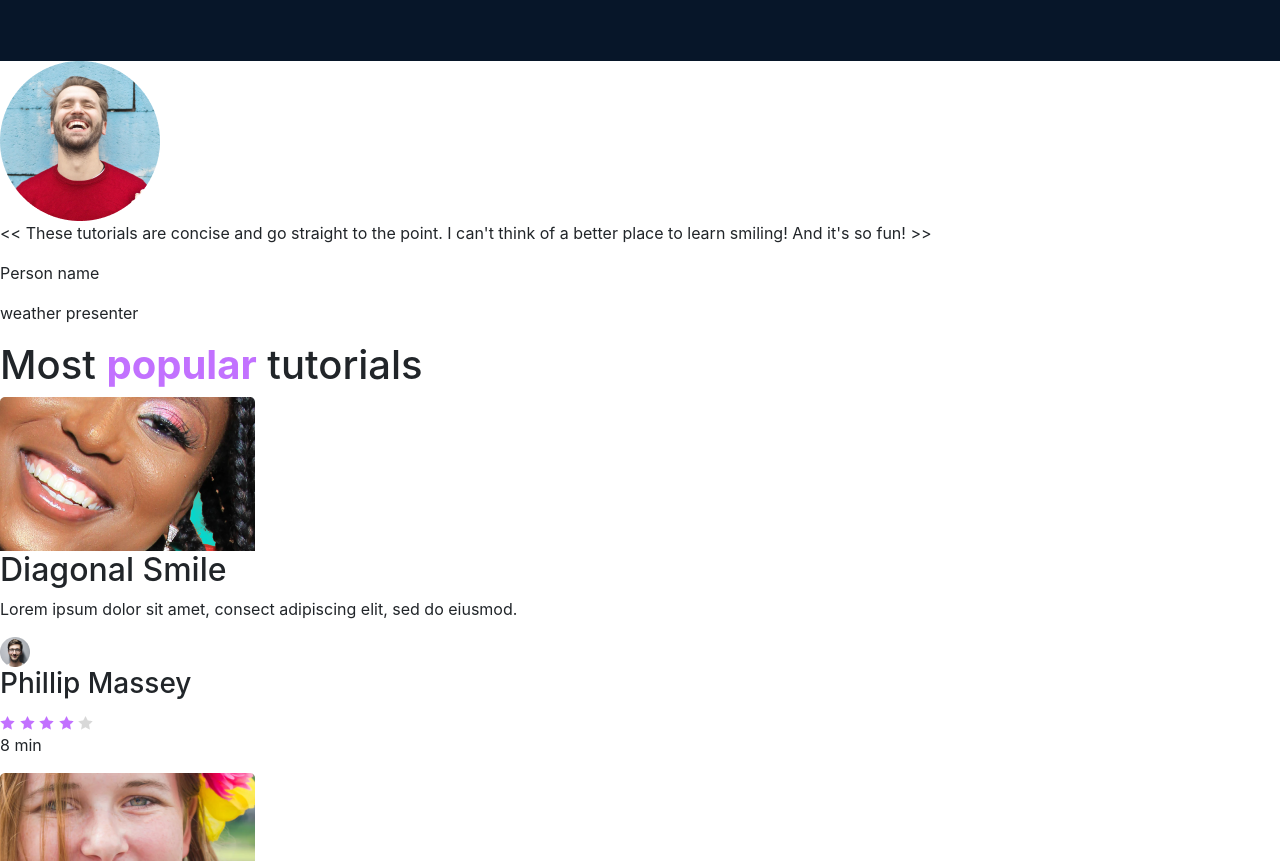
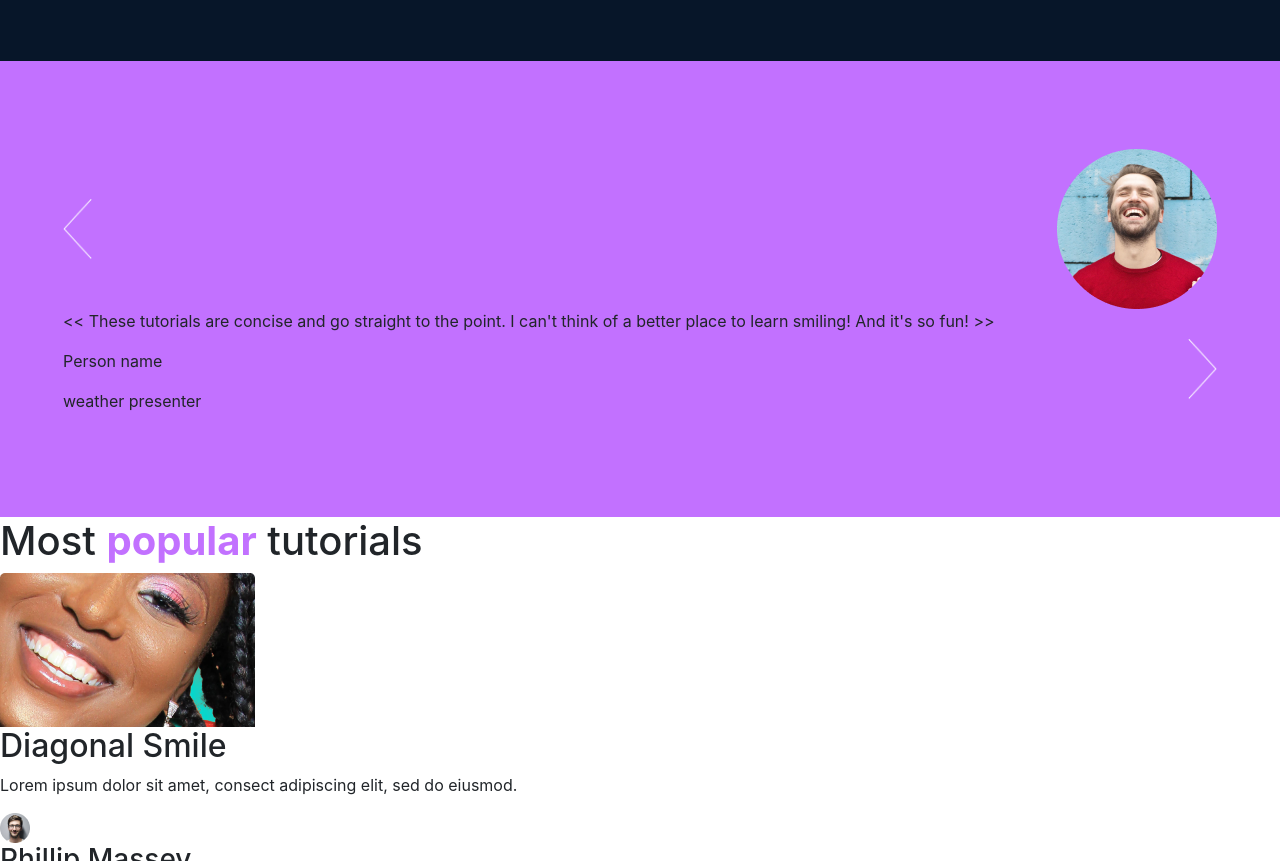
Before and after one commit to chdrchz/atlas-smiling-school, a plain HTML site: page index.html in a window 1280 px wide. Shown: the part 981-1842 px from the top of the page. Drawn offline with nearby package versions, Linux system fonts and the light colour scheme; a web font is replaced by a local one.

Commit message:
quote section isn't exactly right, but I am unsure how to get the spacing correct

```diff
--- a/index.html
+++ b/index.html
@@ -7,12 +7,13 @@
 
     <!-- CSS LINKING -->
     <link href="static/styles.css" rel="stylesheet">
-    <!-- fonts -->
-    <link href="https://fonts.googleapis.com/css?family=Source+Sans+Pro&display=swap" rel="stylesheet">
-    <link href="https://fonts.googleapis.com/css?family=Coiny&display=swap" rel="stylesheet">
 
-    <!-- bootstrap -->
-    <link rel="stylesheet" href="https://stackpath.bootstrapcdn.com/bootstrap/4.4.1/css/bootstrap.min.css" integrity="sha384-Vkoo8x4CGsO3+Hhxv8T/Q5PaXtkKtu6ug5TOeNV6gBiFeWPGFN9MuhOf23Q9Ifjh" crossorigin="anonymous">
+        <!-- fonts -->
+        <link href="https://fonts.googleapis.com/css?family=Source+Sans+Pro&display=swap" rel="stylesheet">
+        <link href="https://fonts.googleapis.com/css?family=Coiny&display=swap" rel="stylesheet">
+
+        <!-- bootstrap -->
+        <link rel="stylesheet" href="https://stackpath.bootstrapcdn.com/bootstrap/4.4.1/css/bootstrap.min.css" integrity="sha384-Vkoo8x4CGsO3+Hhxv8T/Q5PaXtkKtu6ug5TOeNV6gBiFeWPGFN9MuhOf23Q9Ifjh" crossorigin="anonymous">
 </head>
 <body>
 
@@ -88,15 +89,21 @@
     <main>
 
         <!-- QUOTE SECTION -->
-        <section>
-            <div>
-                <div>
-                    <img src="static/images/red-shirt-smile.png" alt="Red Shirt Smile">
+        <section class="quote container-fluid">
+            <div class="d-flex row justify-content-between align-items-center m-4">
+                <div class="mx-4">
+                    <img class="arrow" src="static/images/arrow_white_left.png" alt="Left White Arrow">
                 </div>
-                <div>
+                <div class="mx-4">
+                    <img class="red-shirt" src="static/images/red-shirt-smile.png" alt="Red Shirt Smile">
+                </div>
+                <div class="mx-4">
                     <blockquote><< These tutorials are concise and go straight to the point. I can't think of a better place to learn smiling! And it's so fun! >></blockquote>
                     <p>Person name</p>
                     <p>weather presenter</p>
+                </div>
+                <div class="mx-4">
+                    <img class="arrow" src="static/images/arrow_white_right.png" alt="Right White Arrow">
                 </div>
             </div>
         </section>
--- a/static/styles.css
+++ b/static/styles.css
@@ -75,7 +75,17 @@ span {
     margin: 0;
 }
 
-.pros img {
+.pros .red-shirt {
     height: 150px;
     width: 150px;
 }
+
+.quote {
+    background-color: var(--color-accent);
+    padding: 4rem;
+}
+
+.arrow {
+    height: 62px;
+    width: 29px;
+}
```
